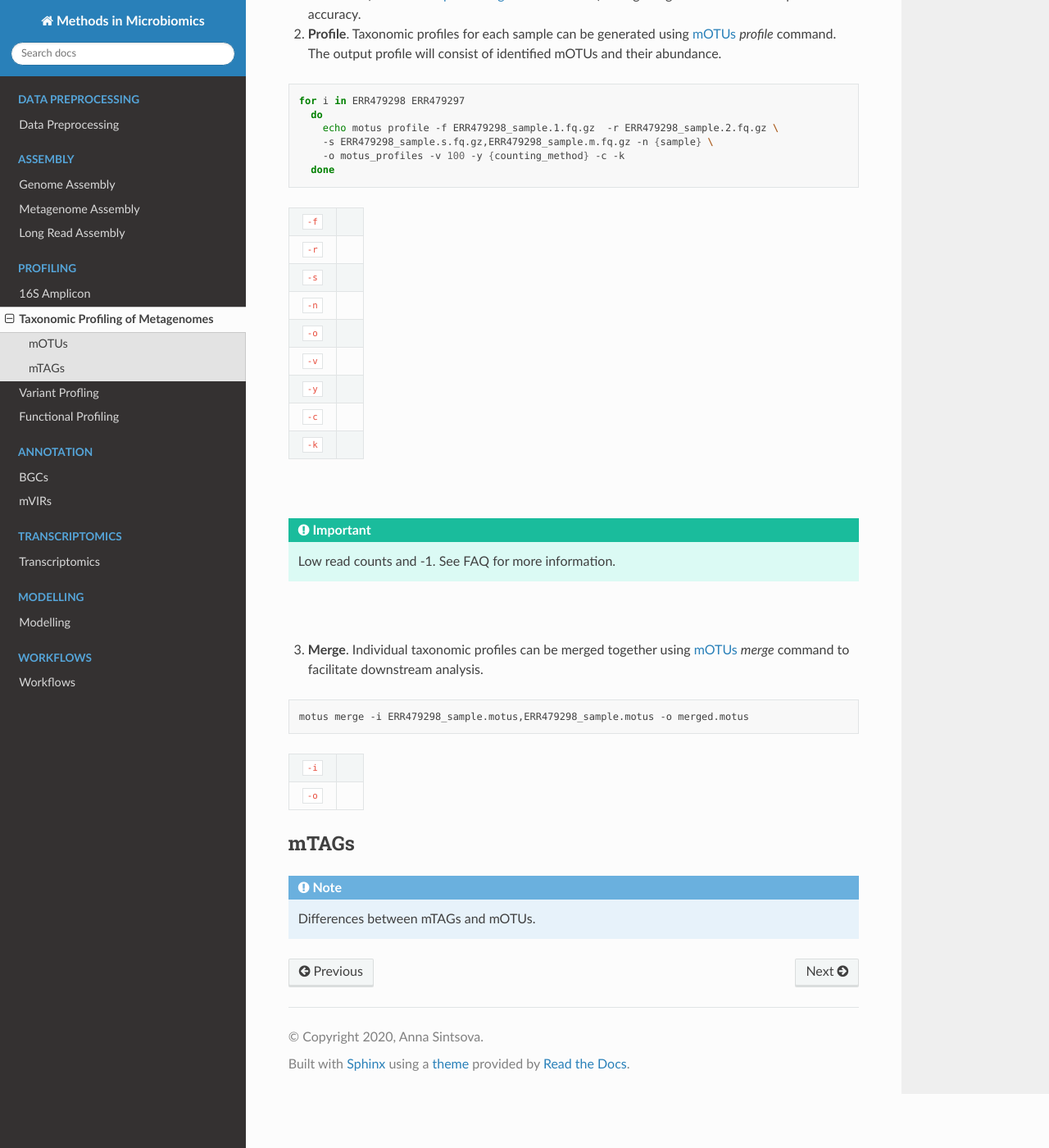
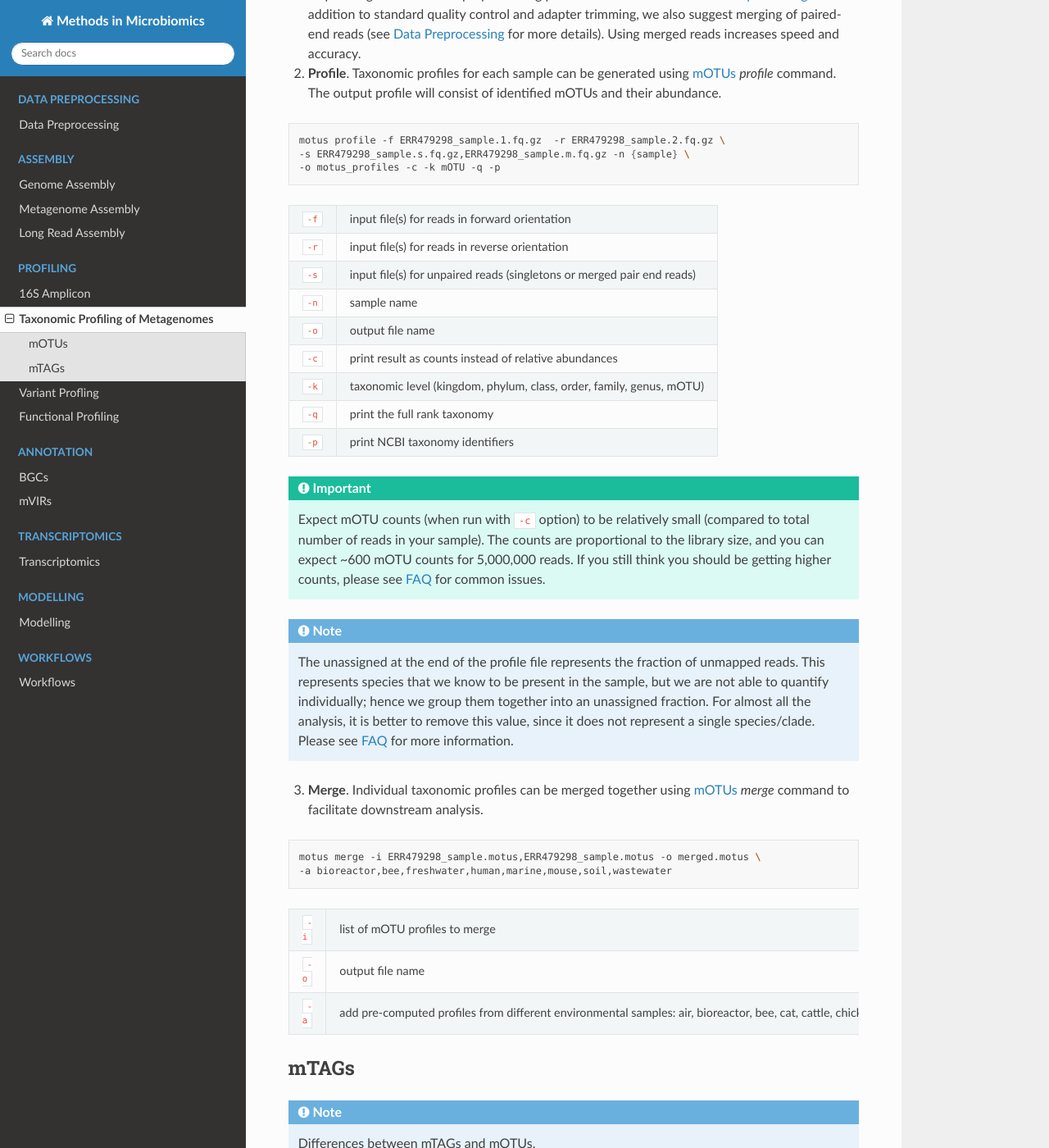
Before and after one commit to MicrobiologyETHZ/Methods_in_Microbiomics, a Sphinx documentation site: the page built from docs/profiling/metagenomes.rst, in a window 1280 px wide and 1400 px high, scrolled down 978 px. Shown: the whole window at 82% size. Built offline with Sphinx 7.4.7 and the Read the Docs theme 2.0.0, drawn with Linux system fonts in a browser that asks for light colours; some of the changed text lies outside the part shown.

Commit message:
Finished text

```diff
--- a/docs/profiling/metagenomes.rst
+++ b/docs/profiling/metagenomes.rst
@@ -8,9 +8,12 @@
 mOTUs
 --------
 
-- Overview
-- Profiling using marker genes
-- Extensive database.  For more details see ...
+    mOTUs_ determines the composition of metagenomic samples using 10 single copy phylogenetic marker genes and an extensive database consisting of reference genomes, metagenomes and metagenome assembled genomes from 23 different environments. Different use cases and applications are discussed in detail in our `recent publication`_ and on `mOTUs website`_. Here we provide a quick reference guide to basic mOTUs functionality.
+
+.. _mOTUs: https://github.com/motu-tool/mOTUs
+.. _recent publication: https://doi.org/10.1002/cpz1.218
+.. _mOTUs website: https://motu-tool.org/
+
 
 .. note::
 
@@ -35,44 +38,47 @@
 2. **Profile**. Taxonomic profiles for each sample can be generated using mOTUs_ `profile` command. The output profile will consist of identified mOTUs and their abundance.
 
 
-.. _mOTUs: https://github.com/motu-tool/mOTUs
-
 .. code-block:: bash
 
-    for i in ERR479298 ERR479297
-      do
-        echo motus profile -f ERR479298_sample.1.fq.gz  -r ERR479298_sample.2.fq.gz \
-        -s ERR479298_sample.s.fq.gz,ERR479298_sample.m.fq.gz -n {sample} \
-        -o motus_profiles -v 100 -y {counting_method} -c -k
-      done
-
-==============    =====================================================================================================
-``-f``
-``-r``
-``-s``
-``-n``
-``-o``
-``-v``
-``-y``
-``-c``
-``-k``
-==============    =====================================================================================================
-
-|
-.. important::
-    Low read counts and -1. See FAQ for more information.
+    motus profile -f ERR479298_sample.1.fq.gz  -r ERR479298_sample.2.fq.gz \
+    -s ERR479298_sample.s.fq.gz,ERR479298_sample.m.fq.gz -n {sample} \
+    -o motus_profiles -c -k mOTU -q -p
 
 
-|
+========  ======================================================================
+``-f``      input file(s) for reads in forward orientation
+``-r``      input file(s) for reads in reverse orientation
+``-s``      input file(s) for unpaired reads (singletons or merged pair end reads)
+``-n``      sample name
+``-o``      output file name
+``-c``      print result as counts instead of relative abundances
+``-k``      taxonomic level (kingdom, phylum, class, order, family, genus, mOTU)
+``-q``      print the full rank taxonomy
+``-p``      print NCBI taxonomy identifiers
+========  ======================================================================
+
+
+.. important::
+    Expect mOTU counts (when run with ``-c`` option) to be relatively small (compared to total number of reads in your sample). The counts are proportional to the library size, and you can expect ~600 mOTU counts for 5,000,000 reads. If you still think you should be getting higher counts, please see FAQ_ for common issues.
+
+.. _FAQ: https://github.com/motu-tool/mOTUs/wiki/FAQ
+
+.. note::
+
+    The unassigned at the end of the profile file represents the fraction of unmapped reads. This represents species that we know to be present in the sample, but we are not able to quantify individually; hence we group them together into an unassigned fraction. For almost all the analysis, it is better to remove this value, since it does not represent a single species/clade. Please see FAQ_ for more information.
+
+
 3. **Merge**. Individual taxonomic profiles can be merged together using  mOTUs_ `merge` command to facilitate downstream analysis.
 
 .. code-block:: bash
 
-    motus merge -i ERR479298_sample.motus,ERR479298_sample.motus -o merged.motus
+    motus merge -i ERR479298_sample.motus,ERR479298_sample.motus -o merged.motus \
+    -a bioreactor,bee,freshwater,human,marine,mouse,soil,wastewater
 
 ========  ===============================
-``-i``
-``-o``
+``-i``     list of mOTU profiles to merge
+``-o``     output file name
+``-a``     add pre-computed profiles from different environmental samples: air, bioreactor, bee, cat, cattle, chicken, dog, fish, freshwater, human, marine, mouse, pig, sheep, soil, termite, wastewater
 ========  ===============================
 
 
```
